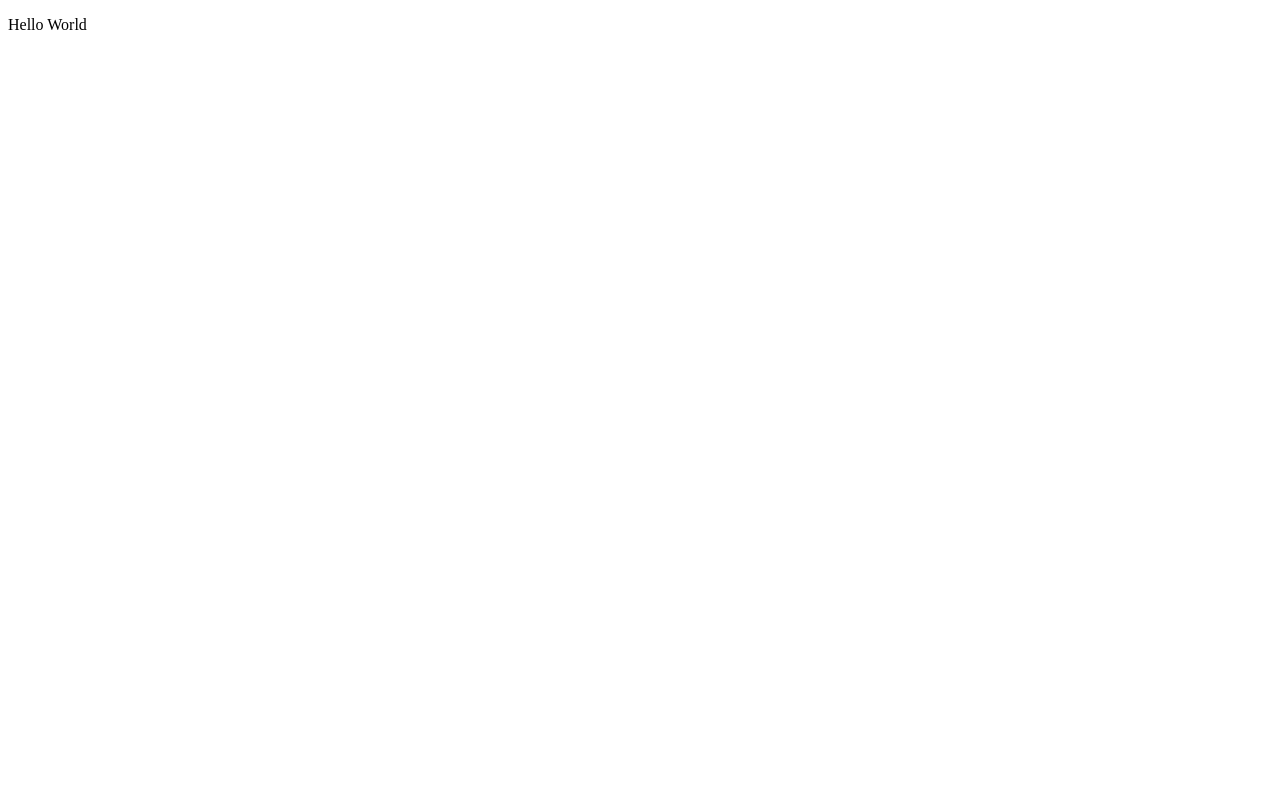
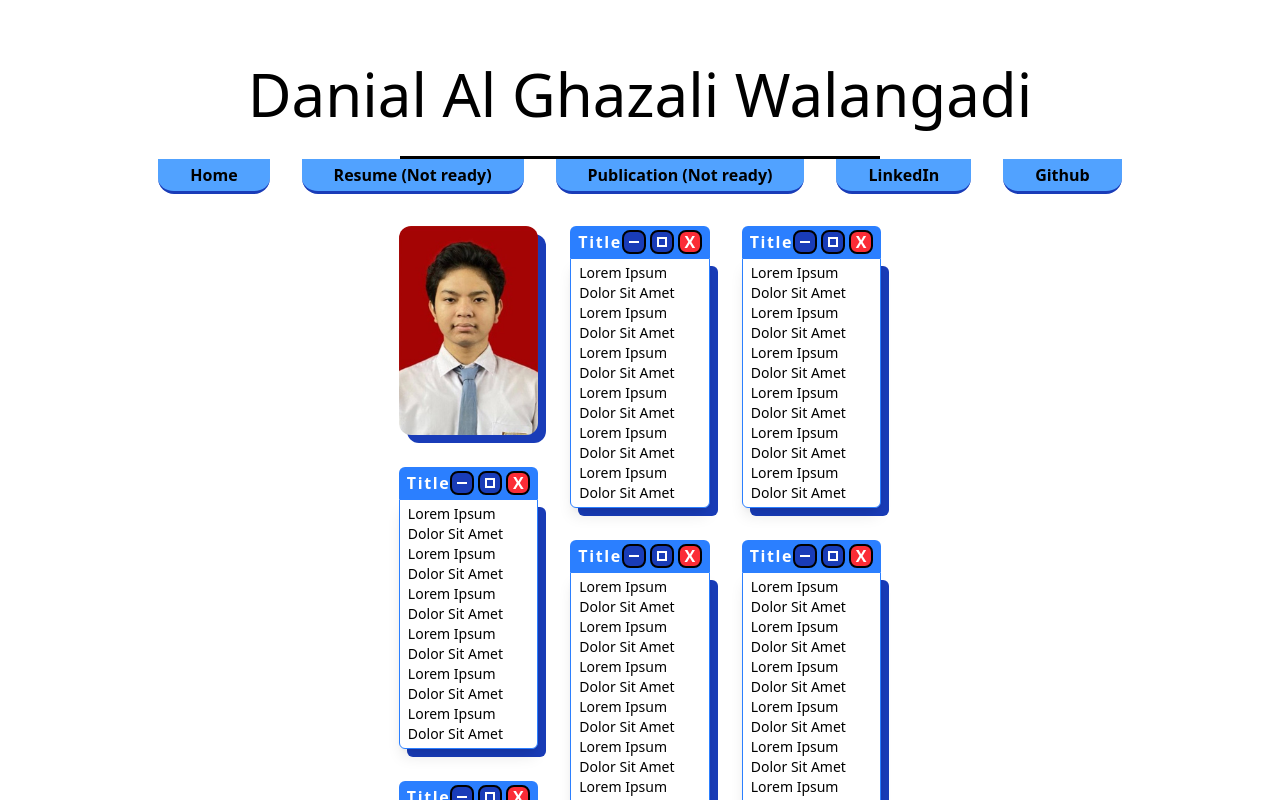
Before and after one commit to agw2005/agw2005.github.io, a React (Vite) app: page / in a window 1280 px wide. Shown: the top 800 px of the page. Built offline with nearby package versions, Linux system fonts and the light colour scheme.

Commit message:
Scaffold portofolio website

```diff
--- a/index.html
+++ b/index.html
@@ -1,10 +1,11 @@
-<!doctype html>
+<!DOCTYPE html>
 <html lang="en">
   <head>
     <meta charset="UTF-8" />
     <link rel="icon" type="image/svg+xml" href="/vite.svg" />
     <meta name="viewport" content="width=device-width, initial-scale=1.0" />
     <title>agw2005.github.io</title>
+    <link href="/src/App.css" rel="stylesheet" />
   </head>
   <body>
     <div id="root"></div>
--- a/src/App.tsx
+++ b/src/App.tsx
@@ -1,10 +1,138 @@
-import { useState } from "react";
+import ImageWindowBorder from "./components/ImageWindowBorder";
+import MainLayout from "./components/MainLayout";
+import NavButton from "./components/NavButton";
+import WindowBorder from "./components/WindowBorder";
 
 function App() {
+  const IS_DEBUGGING = false;
+  const DEBUG_MAIN_BORDER_COLOR = "black";
   return (
-    <>
-      <p>Hello World</p>
-    </>
+    <div className="my-16">
+      <h1 className="text-6xl text-center mb-8">Danial Al Ghazali Walangadi</h1>
+      <div className="flex justify-center mx-[25rem]">
+        <hr className="w-full h-[3px] bg-black" />
+      </div>
+      <nav className="flex gap-8 justify-center mb-4">
+        <NavButton focusNewTab={true} url="https://agw2005.github.io">
+          Home
+        </NavButton>
+        <NavButton focusNewTab={false} url="#">
+          Resume (Not ready)
+        </NavButton>
+        <NavButton focusNewTab={false} url="#">
+          Publication (Not ready)
+        </NavButton>
+        <NavButton
+          focusNewTab={true}
+          url="https://www.linkedin.com/in/agw2005/"
+        >
+          LinkedIn
+        </NavButton>
+        <NavButton focusNewTab={true} url="https://github.com/agw2005">
+          Github
+        </NavButton>
+      </nav>
+      <div
+        className={`${
+          IS_DEBUGGING ? `border-${DEBUG_MAIN_BORDER_COLOR} border-2` : ""
+        } mx-96`}
+      >
+        <MainLayout
+          border={IS_DEBUGGING}
+          left={
+            <>
+              <ImageWindowBorder
+                path="src\assets\person.jpg"
+                alt="danial_al-ghazali_walangadi.png"
+              />
+              <WindowBorder title="Title">
+                Lorem Ipsum Dolor Sit Amet Lorem Ipsum Dolor Sit Amet Lorem
+                Ipsum Dolor Sit Amet Lorem Ipsum Dolor Sit Amet Lorem Ipsum
+                Dolor Sit Amet Lorem Ipsum Dolor Sit Amet
+              </WindowBorder>
+
+              <WindowBorder title="Title">
+                Lorem Ipsum Dolor Sit Amet Lorem Ipsum Dolor Sit Amet Lorem
+                Ipsum Dolor Sit Amet Lorem Ipsum Dolor Sit Amet Lorem Ipsum
+                Dolor Sit Amet Lorem Ipsum Dolor Sit Amet
+              </WindowBorder>
+            </>
+          }
+          middle={
+            <>
+              <WindowBorder title="Title">
+                Lorem Ipsum Dolor Sit Amet Lorem Ipsum Dolor Sit Amet Lorem
+                Ipsum Dolor Sit Amet Lorem Ipsum Dolor Sit Amet Lorem Ipsum
+                Dolor Sit Amet Lorem Ipsum Dolor Sit Amet
+              </WindowBorder>
+
+              <WindowBorder title="Title">
+                Lorem Ipsum Dolor Sit Amet Lorem Ipsum Dolor Sit Amet Lorem
+                Ipsum Dolor Sit Amet Lorem Ipsum Dolor Sit Amet Lorem Ipsum
+                Dolor Sit Amet Lorem Ipsum Dolor Sit Amet
+              </WindowBorder>
+
+              <WindowBorder title="Title">
+                Lorem Ipsum Dolor Sit Amet Lorem Ipsum Dolor Sit Amet Lorem
+                Ipsum Dolor Sit Amet Lorem Ipsum Dolor Sit Amet Lorem Ipsum
+                Dolor Sit Amet Lorem Ipsum Dolor Sit Amet
+              </WindowBorder>
+
+              <WindowBorder title="Title">
+                Lorem Ipsum Dolor Sit Amet Lorem Ipsum Dolor Sit Amet Lorem
+                Ipsum Dolor Sit Amet Lorem Ipsum Dolor Sit Amet Lorem Ipsum
+                Dolor Sit Amet Lorem Ipsum Dolor Sit Amet
+              </WindowBorder>
+
+              <WindowBorder title="Title">
+                Lorem Ipsum Dolor Sit Amet Lorem Ipsum Dolor Sit Amet Lorem
+                Ipsum Dolor Sit Amet Lorem Ipsum Dolor Sit Amet Lorem Ipsum
+                Dolor Sit Amet Lorem Ipsum Dolor Sit Amet
+              </WindowBorder>
+
+              <WindowBorder title="Title">
+                Lorem Ipsum Dolor Sit Amet Lorem Ipsum Dolor Sit Amet Lorem
+                Ipsum Dolor Sit Amet Lorem Ipsum Dolor Sit Amet Lorem Ipsum
+                Dolor Sit Amet Lorem Ipsum Dolor Sit Amet
+              </WindowBorder>
+            </>
+          }
+          right={
+            <>
+              <WindowBorder title="Title">
+                Lorem Ipsum Dolor Sit Amet Lorem Ipsum Dolor Sit Amet Lorem
+                Ipsum Dolor Sit Amet Lorem Ipsum Dolor Sit Amet Lorem Ipsum
+                Dolor Sit Amet Lorem Ipsum Dolor Sit Amet
+              </WindowBorder>
+
+              <WindowBorder title="Title">
+                Lorem Ipsum Dolor Sit Amet Lorem Ipsum Dolor Sit Amet Lorem
+                Ipsum Dolor Sit Amet Lorem Ipsum Dolor Sit Amet Lorem Ipsum
+                Dolor Sit Amet Lorem Ipsum Dolor Sit Amet
+              </WindowBorder>
+
+              <WindowBorder title="Title">
+                Lorem Ipsum Dolor Sit Amet Lorem Ipsum Dolor Sit Amet Lorem
+                Ipsum Dolor Sit Amet Lorem Ipsum Dolor Sit Amet Lorem Ipsum
+                Dolor Sit Amet Lorem Ipsum Dolor Sit Amet
+              </WindowBorder>
+
+              <WindowBorder title="Title">
+                Lorem Ipsum Dolor Sit Amet Lorem Ipsum Dolor Sit Amet Lorem
+                Ipsum Dolor Sit Amet Lorem Ipsum Dolor Sit Amet Lorem Ipsum
+                Dolor Sit Amet Lorem Ipsum Dolor Sit Amet
+              </WindowBorder>
+
+              <WindowBorder title="Title">
+                Lorem Ipsum Dolor Sit Amet Lorem Ipsum Dolor Sit Amet Lorem
+                Ipsum Dolor Sit Amet Lorem Ipsum Dolor Sit Amet Lorem Ipsum
+                Dolor Sit Amet Lorem Ipsum Dolor Sit Amet
+              </WindowBorder>
+            </>
+          }
+        ></MainLayout>
+      </div>
+    </div>
   );
 }
 
--- /dev/null
+++ b/src/components/CloseWindow.tsx
@@ -0,0 +1,9 @@
+const CloseWindow = () => {
+  return (
+    <div className="border-2 h-6 aspect-square flex items-center justify-center rounded-lg bg-red-500 text-white border-black font-bold select-none">
+      X
+    </div>
+  );
+};
+
+export default CloseWindow;
--- /dev/null
+++ b/src/components/ImageWindowBorder.tsx
@@ -0,0 +1,17 @@
+interface ImageWindowBorderProps {
+  path: string;
+  alt: string;
+}
+
+const ImageWindowBorder = ({ path, alt }: ImageWindowBorderProps) => {
+  return (
+    <div className="relative inline-block">
+      <img src={path} alt={alt} className="relative z-10 rounded-xl w-full" />
+      <div
+        className={`absolute top-2 left-2 w-full h-full bg-blue-800 rounded-xl z-0`}
+      ></div>
+    </div>
+  );
+};
+
+export default ImageWindowBorder;
--- /dev/null
+++ b/src/components/MainLayout.tsx
@@ -0,0 +1,37 @@
+interface MainLayoutProps {
+  left: React.ReactNode;
+  middle: React.ReactNode;
+  right: React.ReactNode;
+  border?: boolean;
+}
+
+const MainLayout = ({
+  left,
+  middle,
+  right,
+  border = false,
+}: MainLayoutProps) => {
+  const showBorder = border ? "border-2" : "border-0"; // toggle border on/off
+
+  return (
+    <main className="flex justify-center">
+      <div
+        className={`flex-1 border-red-500 ${showBorder} p-4 flex flex-col gap-8`}
+      >
+        {left}
+      </div>
+      <div
+        className={`flex-2 border-green-500 ${showBorder} p-4 flex flex-col gap-8`}
+      >
+        {middle}
+      </div>
+      <div
+        className={`flex-1 border-blue-500 ${showBorder} p-4 flex flex-col gap-8`}
+      >
+        {right}
+      </div>
+    </main>
+  );
+};
+
+export default MainLayout;
--- /dev/null
+++ b/src/components/MinimizeWindow.tsx
@@ -0,0 +1,9 @@
+const MinimizeWindow = () => {
+  return (
+    <div className="border-2 h-6 aspect-square flex items-center justify-center rounded-lg bg-blue-800 text-white border-black font-bold select-none">
+      <div className="border-1 w-1/2"></div>
+    </div>
+  );
+};
+
+export default MinimizeWindow;
--- /dev/null
+++ b/src/components/NavButton.tsx
@@ -0,0 +1,18 @@
+interface NavButtonProps {
+  children: string;
+  url: string;
+  focusNewTab: boolean;
+}
+
+const NavButton = ({ children, url, focusNewTab }: NavButtonProps) => {
+  const targetValue = focusNewTab ? "_blank" : "";
+  return (
+    <a href={url} target={targetValue}>
+      <button className="font-bold py-1 px-8 border-b-3 border-blue-800 bg-blue-400 text-black active:bg-blue-500 hover:bg-blue-200 rounded-b-2xl">
+        <p className="select-none">{children}</p>
+      </button>
+    </a>
+  );
+};
+
+export default NavButton;
--- /dev/null
+++ b/src/components/RestoreWindow.tsx
@@ -0,0 +1,9 @@
+const RestoreWindow = () => {
+  return (
+    <div className="border-2 h-6 aspect-square flex items-center justify-center rounded-lg bg-blue-800 text-white border-black font-bold select-none">
+      <div className="border-2 h-1/2 aspect-square"></div>
+    </div>
+  );
+};
+
+export default RestoreWindow;
--- /dev/null
+++ b/src/components/WindowBorder.tsx
@@ -0,0 +1,38 @@
+import CloseWindow from "./CloseWindow";
+import MinimizeWindow from "./MinimizeWindow";
+import RestoreWindow from "./RestoreWindow";
+
+interface WindowBorderProps {
+  title: string;
+  children: string;
+}
+
+const WindowBorder = ({ children, title }: WindowBorderProps) => {
+  return (
+    <div>
+      <div className="bg-blue-500 w-full p-1 rounded-t-md px-2 flex justify-between items-center">
+        <p className="select-none font-bold tracking-widest text-white">
+          {title}
+        </p>
+        <div className="flex gap-1 h-full">
+          <MinimizeWindow />
+          <RestoreWindow />
+          <CloseWindow />
+        </div>
+      </div>
+
+      <div className="relative w-full">
+        <div
+          className={`absolute top-2 left-2 w-full h-full rounded-md bg-blue-800 z-0`}
+        ></div>
+        <div
+          className={`text-sm relative z-10 border border-blue-500 shadow-lg w-full p-1 bg-white rounded-b-md px-2`}
+        >
+          {children}
+        </div>
+      </div>
+    </div>
+  );
+};
+
+export default WindowBorder;
```
Also changed, not shown: src/main.tsx (+6 -6 lines).
